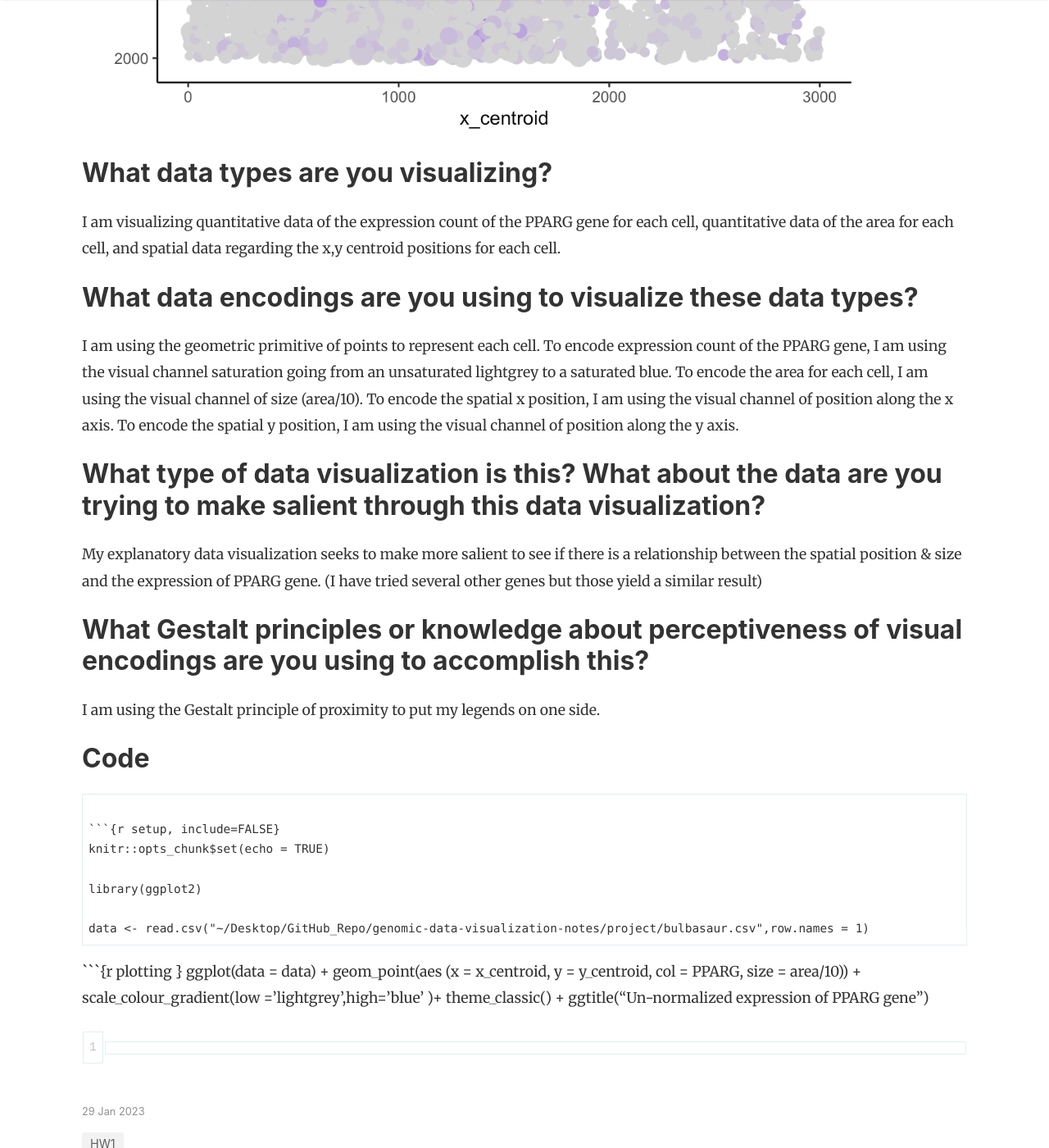
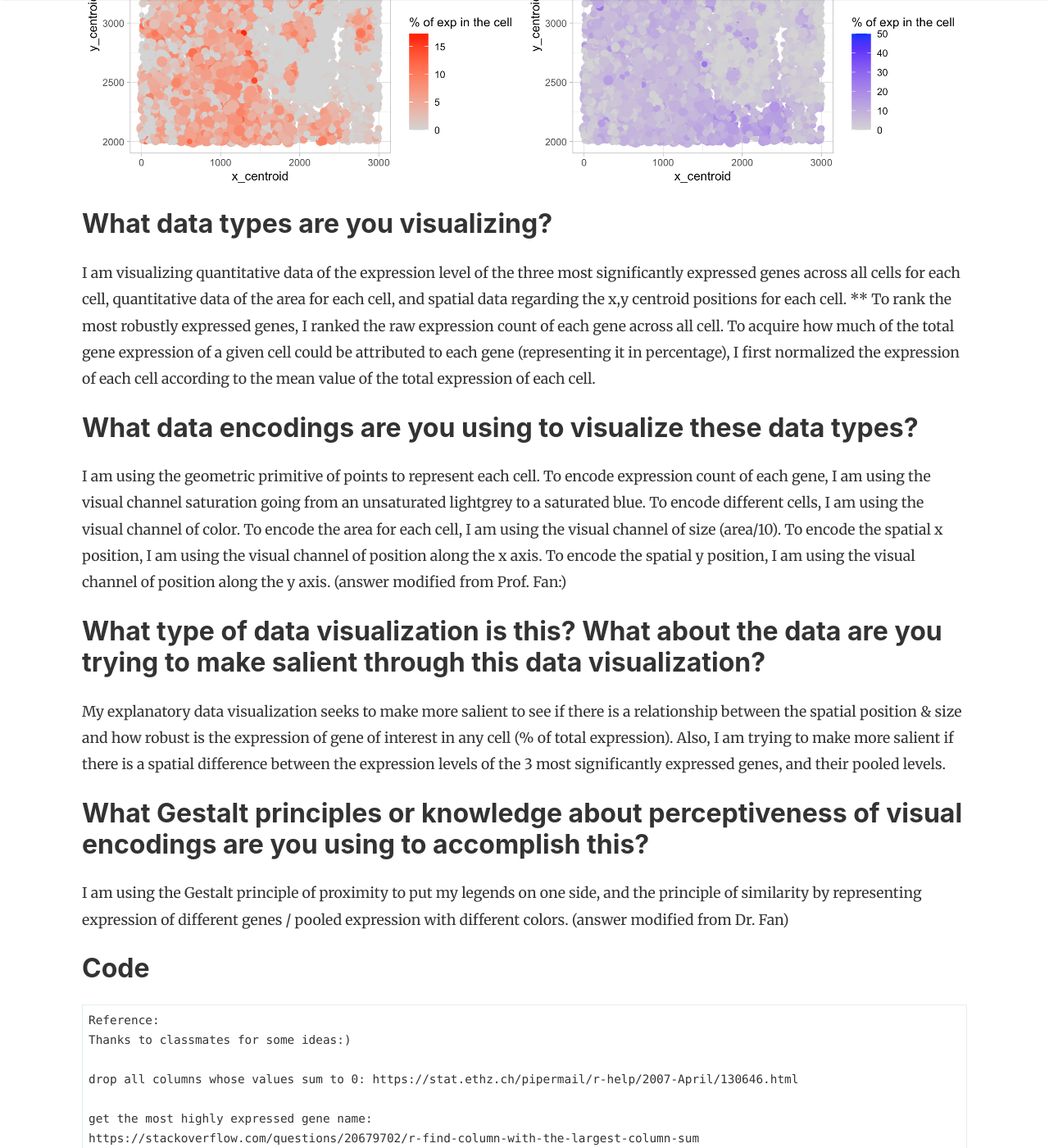
Before and after one commit to JEFworks-Lab/genomic-data-visualization-2023, a Jekyll site: the page built from _posts/2023-01-29-xgu18.md, in a window 1280 px wide and 1400 px high, scrolled down 918 px. Shown: the whole window at 82% size. Built offline with Jekyll 4.4.1, drawn with Linux system fonts in a browser that asks for light colours; nearby versions of some CDN libraries; comment, search, counter and statistics services are not loaded; some of the changed text lies outside the part shown.

Commit message:
updated homework:)

````diff
--- a/_posts/2023-01-29-xgu18.md
+++ b/_posts/2023-01-29-xgu18.md
@@ -1,6 +1,6 @@
 ---
 layout: post
-title:  "Relationship between PPARG Expression and Cell Area"
+title:  "Spatial Expression of the 3 Most Significantly Expressed Genes in All Cells"
 author: Xinyue Gu
 jhed: xgu18
 categories: [ HW1 ]
@@ -9,39 +9,97 @@ featured: false
 ---
 
 ## What data types are you visualizing?
-I am visualizing quantitative data of the expression count of the PPARG gene for each cell, quantitative data of the area for each cell, and spatial data regarding the x,y centroid positions for each cell.
+I am visualizing quantitative data of the expression level of the three most significantly expressed genes across all cells for each cell, quantitative data of the area for each cell, and spatial data regarding the x,y centroid positions for each cell.
+** To rank the most robustly expressed genes, I ranked the raw expression count of each gene across all cell. To acquire how much of the total gene expression of a given cell could be attributed to each gene (representing it in percentage), I first normalized the expression of each cell according to the mean value of the total expression of each cell.
 
 ## What data encodings are you using to visualize these data types?
 I am using the geometric primitive of points to represent each cell.
-To encode expression count of the PPARG gene, I am using the visual channel saturation going from an unsaturated lightgrey to a saturated blue.
+To encode expression count of each gene, I am using the visual channel saturation going from an unsaturated lightgrey to a saturated blue.
+To encode different cells, I am using the visual channel of color.
 To encode the area for each cell, I am using the visual channel of size (area/10).
 To encode the spatial x position, I am using the visual channel of position along the x axis.
 To encode the spatial y position, I am using the visual channel of position along the y axis.
+(answer modified from Prof. Fan:)
 
 ## What type of data visualization is this? What about the data are you trying to make salient through this data visualization?
-My explanatory data visualization seeks to make more salient to see if there is a relationship between the spatial position & size and the expression of PPARG gene. (I have tried several other genes but those yield a similar result)
+My explanatory data visualization seeks to make more salient to see if there is a relationship between the spatial position & size and how robust is the expression of gene of interest in any cell (% of total expression). Also, I am trying to make more salient if there is a spatial difference between the expression levels of the 3 most significantly expressed genes, and their pooled levels.
 
 ## What Gestalt principles or knowledge about perceptiveness of visual encodings are you using to accomplish this?
-I am using the Gestalt principle of proximity to put my legends on one side.
+I am using the Gestalt principle of proximity to put my legends on one side, and the principle of similarity by representing expression of different genes / pooled expression with different colors.
+(answer modified from Dr. Fan)
 
 ## Code
 
 ```{r}
+Reference:
+Thanks to classmates for some ideas:)
+
+drop all columns whose values sum to 0: https://stat.ethz.ch/pipermail/r-help/2007-April/130646.html
+
+get the most highly expressed gene name:
+https://stackoverflow.com/questions/20679702/r-find-column-with-the-largest-column-sum
+
+figure out how to concatenate strings:
+https://www.geeksforgeeks.org/string-concatenation-in-r-programming/
+
+figure out how to access the names in a ~soft way:
+https://stackoverflow.com/questions/67128776/cannot-access-column-when-using-for-loop-in-r
+
+figure out how to arrange plots:
+http://www.sthda.com/english/articles/24-ggpubr-publication-ready-plots/81-ggplot2-easy-way-to-mix-multiple-graphs-on-the-same-page/
 
 ```{r setup, include=FALSE}
-knitr::opts_chunk$set(echo = TRUE)
+knitr::opts_chunk$set(echo = TRUE,fig.height = 4, fig.width = 5.5)
 
 library(ggplot2)
+library(gridExtra)
+library(dplyr)
 
 data <- read.csv("~/Desktop/GitHub_Repo/genomic-data-visualization-notes/project/bulbasaur.csv",row.names = 1)
-```
+
+# screen valid entries only
+gexp <- data[,5:ncol(data)]
+data <- data[(rowSums(gexp)>0),]
+data$mean <- rowSums(gexp)
+meanCount <- mean(data$mean)
+
+# normalize
+data[,5:ncol(data)] <- data[,5:ncol(data)] / meanCount
+
+# drop col sums 0 (genes not expressed in any samples)
+data <- data[, which(colSums(data) != 0)]
+
+# get the names of the most higly expressed genes
+
+highest_genes <- names(sort(colSums(gexp[,2:length(gexp)]), decreasing = TRUE)[1:3])
 
 
-```{r plotting }
-ggplot(data = data) + geom_point(aes (x = x_centroid, y = y_centroid, col = PPARG, size = area/10)) +
-    scale_colour_gradient(low ='lightgrey',high='blue' )+
-    theme_classic() +
-    ggtitle("Un-normalized expression of PPARG gene")
+
+
+```{r plotting}
+
+p1 <- ggplot(data = data) + geom_point(aes (x = x_centroid, y = y_centroid, col = 100*data[[highest_genes[1]]]/mean, size = area/10)) +
+    scale_colour_gradient(low ='lightgrey',high='blue',name = "% of exp in the cell" )+
+    theme_light() +
+    ggtitle(paste("normalized expression of",highest_genes[1],"gene in each cell", sep = " "))
+
+p2 <- ggplot(data = data) + geom_point(aes (x = x_centroid, y = y_centroid, col = 100*data[[highest_genes[2]]]/mean, size = area/10)) +
+    scale_colour_gradient(low ='lightgrey',high='red',name = "% of exp in the cell" )+
+    theme_light() +
+    ggtitle(paste("normalized expression of",highest_genes[2],"gene in each cell", sep = " "))
+
+p3 <- ggplot(data = data) + geom_point(aes (x = x_centroid, y = y_centroid, col = 100*data[[highest_genes[3]]]/mean, size = area/10)) +
+    scale_colour_gradient(low ='lightgrey',high='green',name = "% of exp in the cell" )+
+    theme_light() +
+    ggtitle(paste("normalized expression of",highest_genes[3],"gene in each cell", sep = " "))
+
+p4 <- ggplot(data = data) + geom_point(aes (x = x_centroid, y = y_centroid, col = 100*(data[[highest_genes[3]]] +data[[highest_genes[2]]] + data[[highest_genes[1]]]) /mean, size = area/10)) +
+    scale_colour_gradient(low ='lightgrey',high='yellow',name = "% of exp in the cell" )+
+    theme_light() +
+    ggtitle(paste("normalized expression of all 3 most significant genes in eah cell", sep = " "))
+
+
+
+grid.arrange(p4, p3,p2,p1, nrow =2)
 
 ```
-```
````
Also changed, not shown: homework/hw1/hw1_xgu18.png.
